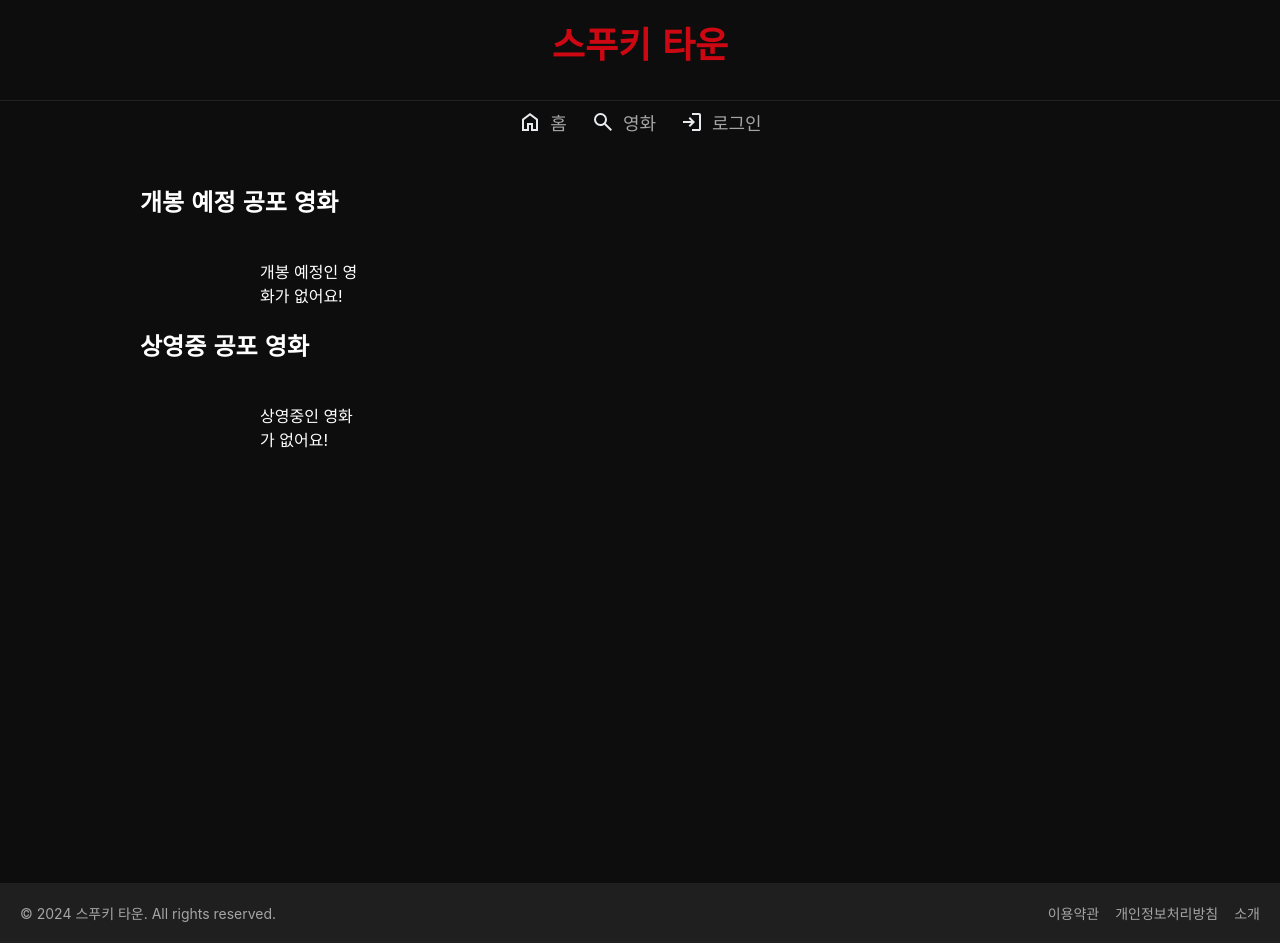
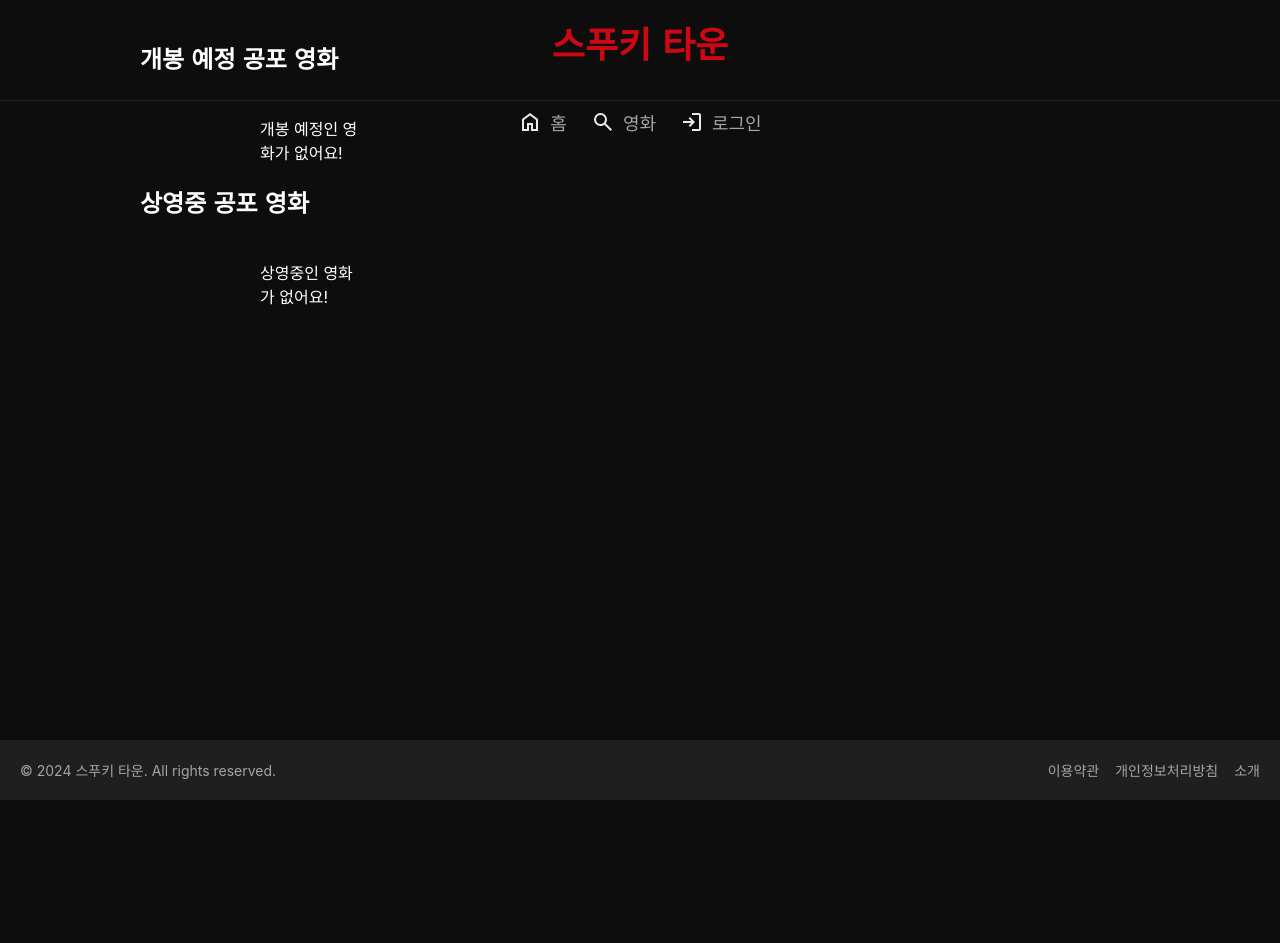
Before and after one commit to Hoogokok/spooky-town-vite, a React (Vite) app: page / in a window 1280 px wide. After the commit the page ends 800 px from the top, so only its background shows below. Built offline with nearby package versions, Linux system fonts and the light colour scheme; no server answers.

Commit message:
feat: TopNav 스크롤 인터랙션 구현
- TopNav.tsx
  - 스크롤 감지 로직 추가
  - 스크롤 상태에 따른 클래스 적용
  - 레이아웃 전환 구현

- topNav.css
  - 스크롤 상태별 스타일 정의
  - 전환 애니메이션 추가
  - 반응형 대응 유지

```diff
--- a/src/components/layout/TopNav.tsx
+++ b/src/components/layout/TopNav.tsx
@@ -1,11 +1,24 @@
+import { useState, useEffect } from 'react'
 import { Link } from 'react-router-dom'
 import './topNav.css'
 import { navItems, loginItem } from '../../config/navigation'
 
 function TopNav() {
+    const [isScrolled, setIsScrolled] = useState(false);
+
+    useEffect(() => {
+        const handleScroll = () => {
+            const scrollPosition = window.scrollY;
+            setIsScrolled(scrollPosition > 0);
+        };
+
+        window.addEventListener('scroll', handleScroll);
+        return () => window.removeEventListener('scroll', handleScroll);
+    }, []);
+
     return (
-        <nav className="topNav">
-            <div className="navContent">
+        <nav className={`topNav ${isScrolled ? 'scrolled' : ''}`}>
+            <div className={`navContent ${isScrolled ? 'scrolled' : ''}`}>
                 <div className="logo">
                     <h1>스푸키 타운</h1>
                 </div>
@@ -27,7 +40,7 @@ function TopNav() {
                 </ul>
             </div>
         </nav>
-    )
+    );
 }
 
-export default TopNav
+export default TopNav;
--- a/src/components/layout/topNav.css
+++ b/src/components/layout/topNav.css
@@ -3,10 +3,12 @@
 .topNav {
     background-color: transparent;
     padding: 0;
-    position: sticky;
+    position: fixed;
     top: 0;
+    left: 0;
+    right: 0;
     z-index: var(--z-index-fixed);
-    text-align: center;
+    transition: all 0.3s ease;
 }
 
 .navContent {
@@ -15,7 +17,30 @@
     display: flex;
     flex-direction: column;
     align-items: center;
-    padding-bottom: var(--spacing-2);
+    transition: all 0.3s ease;
+}
+
+/* 스크롤 시 적용되는 스타일 */
+.topNav.scrolled {
+    background-color: transparent;
+    box-shadow: var(--shadow-nav-subtle);
+}
+
+.navContent.scrolled {
+    flex-direction: row;
+    justify-content: space-between;
+    padding: var(--spacing-2) var(--spacing-4);
+}
+
+.navContent.scrolled .logo {
+    margin: 0;
+    padding: 0;
+    border: none;
+    width: auto;
+}
+
+.navContent.scrolled .menu {
+    margin: 0;
 }
 
 .logo {
```
